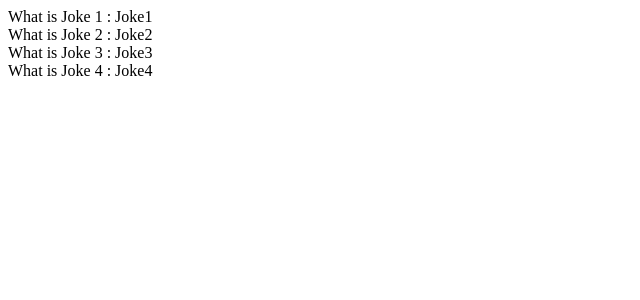
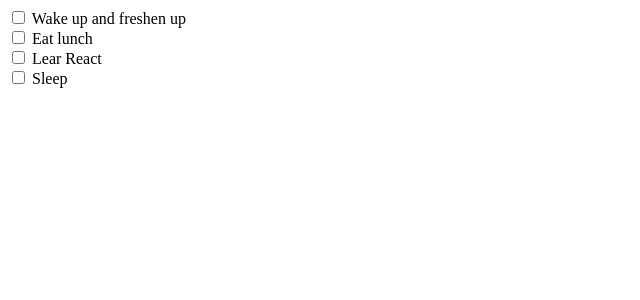
Before and after one commit to smreeti/react-smriti, a React (Create React App) app: page / in a window 1280 px wide. Shown: the top 300 px of the page, without its empty margins (0-640 px from the left). Built offline with nearby package versions, Linux system fonts and the light colour scheme.

Commit message:
add dynamic to do list

```diff
--- a/components/App.js
+++ b/components/App.js
@@ -1,12 +1,10 @@
 import React from "react";
-import Joke from "./Joke";
-import jokesData from "./jokesData";
+import ToDoItems from "./ToDoItems";
+import toDoItemsData from "./toDoItemsData";
 
 function App() {
-  const jokeComponents = jokesData.map(joke => (
-    <Joke key={joke.id} question={joke.question} punchLine={joke.punchLine} />
-  ));
-  return <div>{jokeComponents}</div>;
+  const toDoList = toDoItemsData.map(todo => <ToDoItems task={todo.task} />);
+  return <div>{toDoList}</div>;
 }
 
 export default App;
--- /dev/null
+++ b/components/ToDoItems.js
@@ -0,0 +1,12 @@
+import React from "react";
+
+function ToDoItems(props) {
+  console.log(props)
+  return (
+    <div>
+      <input type="checkbox" /> {props.task}
+    </div>
+  );
+}
+
+export default ToDoItems;
--- /dev/null
+++ b/components/toDoItemsData.js
@@ -0,0 +1,8 @@
+const toDoItemsData = [
+  { id: 1, task: "Wake up and freshen up" },
+  { id: 2, task: "Eat lunch" },
+  { id: 3, task: "Lear React" },
+  { id: 4, task: "Sleep" }
+];
+
+export default toDoItemsData
```
